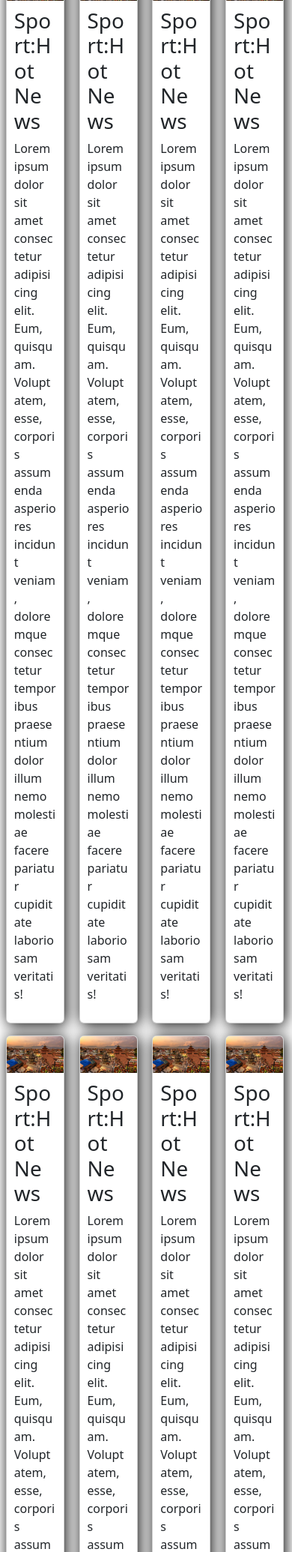
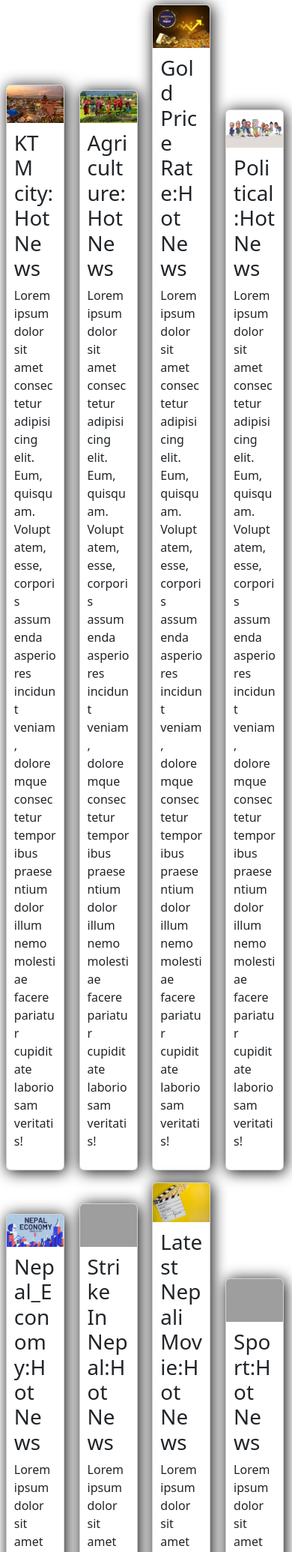
Before and after one commit to romakmaharjan/Newsportalwebsite, a PHP site: page / in a window 390 px wide. Shown: the part 408-2478 px from the top of the page at 75% size. Run offline with PHP 8.4, Linux system fonts and the light colour scheme; some libraries are stand-ins or nearby versions; grey boxes are pictures that could not be loaded.

Commit message:
updates code

```diff
--- a/banner.php
+++ b/banner.php
@@ -1,35 +1,50 @@
-<div id="carouselExampleIndicators" class="carousel slide" data-ride="carousel">
-    <ol class="carousel-indicators">
-        <li data-target="#carouselExampleIndicators" data-slide-to="0" class="active"></li>
-        <li data-target="#carouselExampleIndicators" data-slide-to="1"></li>
-        <li data-target="#carouselExampleIndicators" data-slide-to="2"></li>
-    </ol>
+<!DOCTYPE html>
+<html lang="en">
+
+<head>
+    <meta charset="UTF-8">
+    <meta name="viewport" content="width=device-width, initial-scale=1.0">
+    <title>Bootstrap Image Slider</title>
+    <link href="https://stackpath.bootstrapcdn.com/bootstrap/4.5.2/css/bootstrap.min.css" rel="stylesheet">
+    <style>
+    /* Custom styles to adjust image height */
+    .carousel-item img {
+        height: 300px;
+        object-fit: cover;
+        /* This ensures the image covers the entire slide */
+    }
+    </style>
+</head>
+
+<body>
+    <div id="carouselExampleControls" class="carousel slide" data-ride="carousel" data-interval="2000">
         <div class="carousel-inner">
             <div class="carousel-item active">
-            <img class="d-block w-100" src="..." alt="First slide">
+                <img src="./img/banner1.jpg" class="d-block w-100" alt="First slide">
             </div>
             <div class="carousel-item">
-            <img class="d-block w-100" src="..." alt="Second slide">
+                <img src="./img/banner2.jpg" class="d-block w-100" alt="Second slide">
             </div>
             <div class="carousel-item">
-            <img class="d-block w-100" src="..." alt="Third slide">
+                <img src="./img/banner3.jpg" class="d-block w-100" alt="Third slide">
+            </div>
+            <div class="carousel-item">
+                <img src="./img/banner4.jpg" class="d-block w-100" alt="Fourth slide">
             </div>
         </div>
-    <a class="carousel-control-prev" href="#carouselExampleIndicators" role="button" data-slide="prev">
+        <a class="carousel-control-prev" href="#carouselExampleControls" role="button" data-slide="prev">
             <span class="carousel-control-prev-icon" aria-hidden="true"></span>
             <span class="sr-only">Previous</span>
         </a>
-    <a class="carousel-control-next" href="#carouselExampleIndicators" role="button" data-slide="next">
+        <a class="carousel-control-next" href="#carouselExampleControls" role="button" data-slide="next">
             <span class="carousel-control-next-icon" aria-hidden="true"></span>
             <span class="sr-only">Next</span>
         </a>
     </div>
 
+    <script src="https://code.jquery.com/jquery-3.5.1.slim.min.js"></script>
+    <script src="https://cdn.jsdelivr.net/npm/@popperjs/core@2.5.3/dist/umd/popper.min.js"></script>
+    <script src="https://stackpath.bootstrapcdn.com/bootstrap/4.5.2/js/bootstrap.min.js"></script>
+</body>
 
-<div class="carousel-item">
-    <img src="..." alt="...">
-    <div class="carousel-caption d-none d-md-block">
-        <h5>...</h5>
-        <p>...</p>
-    </div>
-</div>
+</html>
--- a/footer.php
+++ b/footer.php
@@ -104,8 +104,8 @@
 
     <!-- Copyright -->
     <div class="text-center p-4" style="background-color: rgba(0, 0, 0, 0.05);">
-        © 2021 Copyright:
-        <a class="text-reset fw-bold" href="https://mdbootstrap.com/">MDBootstrap.com</a>
+        © 2024 Copyright:
+        <a class="text-reset fw-bold" href="https://mr-romakportfolio.netlify.app/">Romak.com</a>
     </div>
     <!-- Copyright -->
 </footer>
--- a/header.php
+++ b/header.php
@@ -7,14 +7,20 @@
     <title>News Website</title>
     <link rel="stylesheet" href="./css/bootstrap.css">
     <link rel="stylesheet" href="./js/bootstrap.bundle.min.js">
+    <link rel="stylesheet" href="./js/bootstrap.bundle.js">
+    <style>
+    li a {
+        color: black !important;
+    }
+    </style>
 </head>
 
 <body>
     <!-- Navigation -->
-    <nav class="navbar navbar-expand-lg navbar-dark bg-dark static-top">
+    <nav class="navbar navbar-expand-lg navbar-dark bg-light static-top">
         <div class="container">
             <a class="navbar-brand" href="#">
-                <img src="https://placeholder.pics/svg/150x50/888888/EEE/Logo" alt="..." height="36">
+                <img src="./img/romakLogo.png" alt="..." height="80" width="150px">
             </a>
             <button class="navbar-toggler" type="button" data-bs-toggle="collapse"
                 data-bs-target="#navbarSupportedContent" aria-controls="navbarSupportedContent" aria-expanded="false"
@@ -37,10 +43,10 @@
                     </li>
                     <li class="nav-item dropdown">
                         <a class="nav-link dropdown-toggle" href="#" id="navbarDropdown" role="button"
-                            data-bs-toggle="dropdown" aria-expanded="false">
+                            data-bs-toggle="dropdown" aria-haspopup="true" aria-expanded="false">
                             OtherNews
                         </a>
-                        <ul class="dropdown-menu dropdown-menu-end" aria-labelledby="navbarDropdown">
+                        <ul class="dropdown-menu" aria-labelledby="navbarDropdown">
                             <li><a class="dropdown-item" href="#">Action</a></li>
                             <li><a class="dropdown-item" href="#">Another action</a></li>
                             <li>
@@ -53,6 +59,12 @@
             </div>
         </div>
     </nav>
+    <!-- Include jQuery first -->
+    <script src="https://code.jquery.com/jquery-3.5.1.slim.min.js"></script>
+    <!-- Then include Popper.js -->
+    <script src="https://cdn.jsdelivr.net/npm/@popperjs/core@2.5.3/dist/umd/popper.min.js"></script>
+    <!-- And finally Bootstrap JS -->
+    <script src="https://stackpath.bootstrapcdn.com/bootstrap/4.5.2/js/bootstrap.min.js"></script>
 </body>
 
 </html>
--- a/news.php
+++ b/news.php
@@ -45,7 +45,7 @@
             <img src="./img/kathmandu news.jpg" />
         </div>
         <div class="title">
-            <h1>Sport:Hot News</h1>
+            <h1>KTM city:Hot News</h1>
             <p>Lorem ipsum dolor sit amet consectetur adipisicing elit. Eum, quisquam. Voluptatem, esse, corporis
                 assumenda asperiores incidunt veniam, doloremque consectetur temporibus praesentium dolor illum nemo
                 molestiae facere pariatur cupiditate laboriosam veritatis!</p>
@@ -55,10 +55,10 @@
     <!--cards -->
     <div id="" class="card">
         <div class="image">
-            <img src="./img/kathmandu news.jpg" />
+            <img src="./img/agriculture.jpg" />
         </div>
         <div class="title">
-            <h1>Sport:Hot News</h1>
+            <h1>Agriculture:Hot News</h1>
             <p>Lorem ipsum dolor sit amet consectetur adipisicing elit. Eum, quisquam. Voluptatem, esse, corporis
                 assumenda asperiores incidunt veniam, doloremque consectetur temporibus praesentium dolor illum nemo
                 molestiae facere pariatur cupiditate laboriosam veritatis!</p>
@@ -68,10 +68,10 @@
     <!--cards -->
     <div id="" class="card">
         <div class="image">
-            <img src="./img/kathmandu news.jpg" />
+            <img src="./img/gold-price-rates-in-nepal.jpg" />
         </div>
         <div class="title">
-            <h1>Sport:Hot News</h1>
+            <h1>Gold Price Rate:Hot News</h1>
             <p>Lorem ipsum dolor sit amet consectetur adipisicing elit. Eum, quisquam. Voluptatem, esse, corporis
                 assumenda asperiores incidunt veniam, doloremque consectetur temporibus praesentium dolor illum nemo
                 molestiae facere pariatur cupiditate laboriosam veritatis!</p>
@@ -81,10 +81,10 @@
     <!--cards -->
     <div id="" class="card">
         <div class="image">
-            <img src="./img/kathmandu news.jpg" />
+            <img src="./img/political card.jpg" />
         </div>
         <div class="title">
-            <h1>Sport:Hot News</h1>
+            <h1>Political :Hot News</h1>
             <p>Lorem ipsum dolor sit amet consectetur adipisicing elit. Eum, quisquam. Voluptatem, esse, corporis
                 assumenda asperiores incidunt veniam, doloremque consectetur temporibus praesentium dolor illum nemo
                 molestiae facere pariatur cupiditate laboriosam veritatis!</p>
@@ -94,10 +94,10 @@
     <!--cards -->
     <div id="" class="card">
         <div class="image">
-            <img src="./img/kathmandu news.jpg" />
+            <img src="./img/Nepal-Economy.jpg" />
         </div>
         <div class="title">
-            <h1>Sport:Hot News</h1>
+            <h1>Nepal_Economy:Hot News</h1>
             <p>Lorem ipsum dolor sit amet consectetur adipisicing elit. Eum, quisquam. Voluptatem, esse, corporis
                 assumenda asperiores incidunt veniam, doloremque consectetur temporibus praesentium dolor illum nemo
                 molestiae facere pariatur cupiditate laboriosam veritatis!</p>
@@ -107,10 +107,10 @@
     <!--cards -->
     <div id="" class="card">
         <div class="image">
-            <img src="./img/kathmandu news.jpg" />
+            <img src="./img/strike.jpg" />
         </div>
         <div class="title">
-            <h1>Sport:Hot News</h1>
+            <h1>Strike In Nepal:Hot News</h1>
             <p>Lorem ipsum dolor sit amet consectetur adipisicing elit. Eum, quisquam. Voluptatem, esse, corporis
                 assumenda asperiores incidunt veniam, doloremque consectetur temporibus praesentium dolor illum nemo
                 molestiae facere pariatur cupiditate laboriosam veritatis!</p>
@@ -120,10 +120,10 @@
     <!--cards -->
     <div id="" class="card">
         <div class="image">
-            <img src="./img/kathmandu news.jpg" />
+            <img src="./img/banner2.jpg" />
         </div>
         <div class="title">
-            <h1>Sport:Hot News</h1>
+            <h1>Latest Nepali Movie:Hot News</h1>
             <p>Lorem ipsum dolor sit amet consectetur adipisicing elit. Eum, quisquam. Voluptatem, esse, corporis
                 assumenda asperiores incidunt veniam, doloremque consectetur temporibus praesentium dolor illum nemo
                 molestiae facere pariatur cupiditate laboriosam veritatis!</p>
@@ -133,7 +133,7 @@
     <!--cards -->
     <div id="" class="card">
         <div class="image">
-            <img src="./img/kathmandu news.jpg" />
+            <img src="./img/sportcard1.jpg" />
         </div>
         <div class="title">
             <h1>Sport:Hot News</h1>
```
Also changed, not shown: img/Nepal-Economy.jpg (added), img/agriculture.jpg (added), img/banner1.jpg (added), img/banner2.jpg (added), img/banner3.jpg (added), img/gold-price-rates-in-nepal.jpg (added), img/political card.jpg (added), img/romakLogo-removebg-preview.png (added), img/romakLogo.png (added), img/sport card.webp (added), 3 other files. Lines whose indentation alone changed are shown as unchanged.
